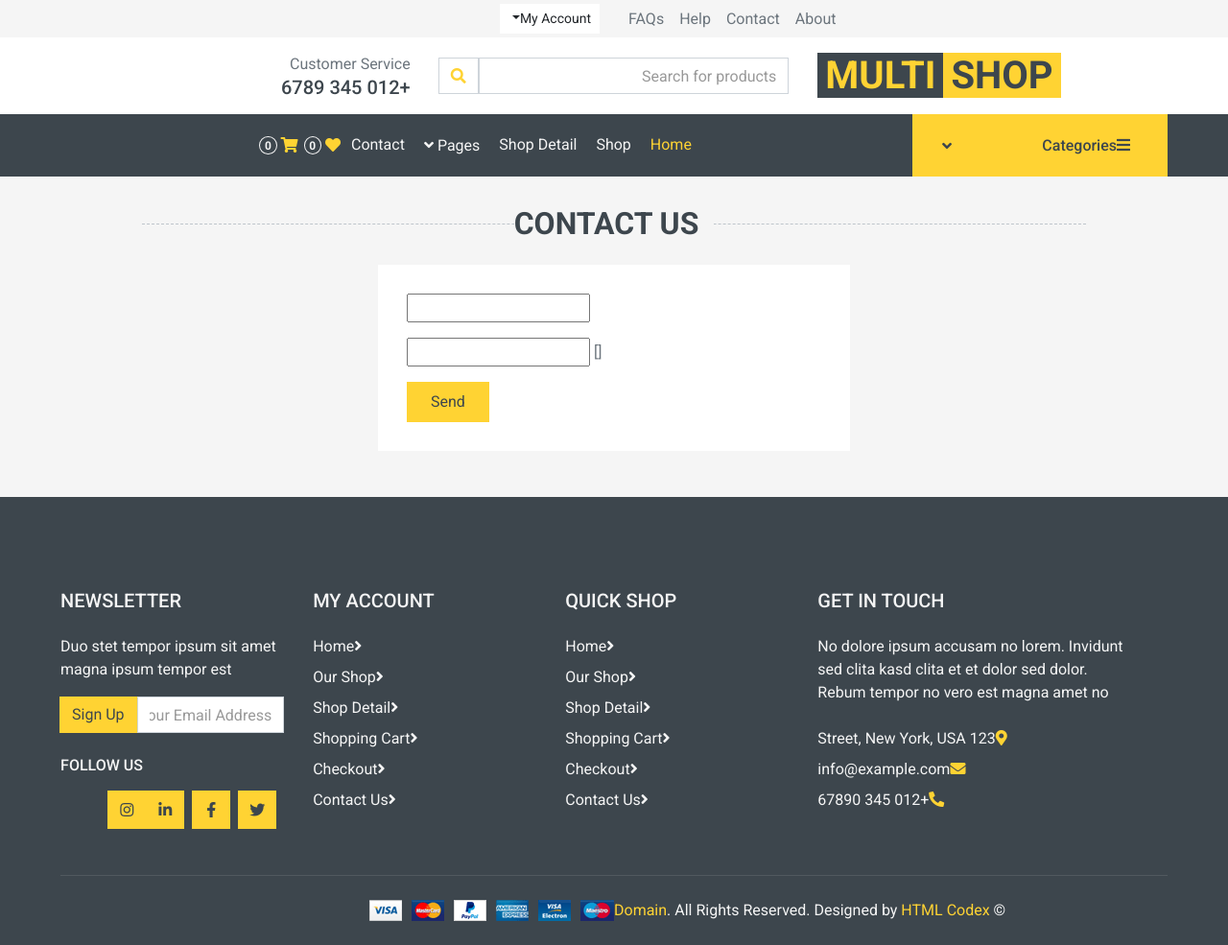
After one commit to ImRezaDeveloper/multi_shop_project, a Django app: template multi_shop/account/templates/account/account.html in a window 1280 px wide. The commit adds this page. Shown: the whole page at 96% size. Run offline with Django 3.2, Linux system fonts and the light colour scheme; the template is opened without the code that fills it, so the values that code supplies are empty, except form fields; tables that the repository leaves empty hold one stand-in row (values such as "Sample post"); form fields are guessed from the names that the template uses; some libraries are stand-ins or nearby versions.

Commit message:
add forms.py file and config login form with validators

```diff
--- /dev/null
+++ b/multi_shop/account/templates/account/account.html
@@ -0,0 +1,38 @@
+{% extends 'base.html' %}
+
+
+{% block content %}
+    <!-- Contact Start -->
+    <div class="container-fluid">
+        <h2 class="section-title position-relative text-uppercase text-center mx-xl-5 mb-4"><span class="bg-secondary pr-3">Contact Us</span></h2>
+        <div class=" px-xl-5">
+            <div class=" mb-5 contact-us" style="">
+                <div class="contact-form bg-light p-30">
+                    <div id="success"></div>
+                    <form name="sentMessage" method="post" id="contactForm" novalidate="novalidate">
+                        {% csrf_token %}
+                        <div class="control-group">
+
+                            {% for error in form.phone.errors %}
+                                <p class="alert alert-danger">{{error}}</p>
+                            {% endfor %}
+
+                            {{form.phone}}
+                            <p class="help-block text-danger"></p>
+                        </div>
+                        <div class="control-group">
+                            {{form.password.errors}}
+                            {{form.password}}
+                            <p class="help-block text-danger"></p>
+                        </div>
+                        <div>
+                            <button class="btn btn-primary py-2 px-4" type="submit" id="sendMessageButton">Send</button>
+                        </div>
+                    </form>
+                </div>
+            </div>
+
+        </div>
+    </div>
+    <!-- Contact End -->
+{% endblock content %}
--- a/multi_shop/account/urls.py
+++ b/multi_shop/account/urls.py
@@ -0,0 +1,6 @@
+from django.urls import path
+from . import views
+
+urlpatterns = [
+    path('login/', views.LoginView.as_view(), name='login')
+]
--- a/multi_shop/home/templates/home/index.html
+++ b/multi_shop/home/templates/home/index.html
@@ -13,7 +13,7 @@
                     </ol>
                     <div class="carousel-inner">
                         <div class="carousel-item position-relative active" style="height: 430px;">
-                            <img class="position-absolute w-100 h-100" src="static/img/carousel-1.jpg" style="object-fit: cover;">
+                            <img class="position-absolute w-100 h-100" src="{% static 'carousel-1.jpg' %}" style="object-fit: cover;">
                             <div class="carousel-caption d-flex flex-column align-items-center justify-content-center">
                                 <div class="p-3" style="max-width: 700px;">
                                     <h1 class="display-4 text-white mb-3 animate__animated animate__fadeInDown">Men Fashion</h1>
@@ -33,7 +33,7 @@
                             </div>
                         </div>
                         <div class="carousel-item position-relative" style="height: 430px;">
-                            <img class="position-absolute w-100 h-100" src="img/carousel-3.jpg" style="object-fit: cover;">
+                            <img class="position-absolute w-100 h-100" src="static/img/carousel-3.jpg" style="object-fit: cover;">
                             <div class="carousel-caption d-flex flex-column align-items-center justify-content-center">
                                 <div class="p-3" style="max-width: 700px;">
                                     <h1 class="display-4 text-white mb-3 animate__animated animate__fadeInDown">Kids Fashion</h1>
--- a/multi_shop/multi_shop/urls.py
+++ b/multi_shop/multi_shop/urls.py
@@ -19,5 +19,6 @@ from django.urls import path, include
 
 urlpatterns = [
     path('admin/', admin.site.urls),
-    path('home/', include('home.urls'))
+    path('home/', include('home.urls')),
+    path('accounts/', include('account.urls'))
 ]
```
Also changed, not shown: multi_shop/account/forms.py (+13 -0 lines), multi_shop/account/utils/validators.py (added, +8 -0 lines), multi_shop/account/views.py (+26 -2 lines), multi_shop/db.sqlite3.
